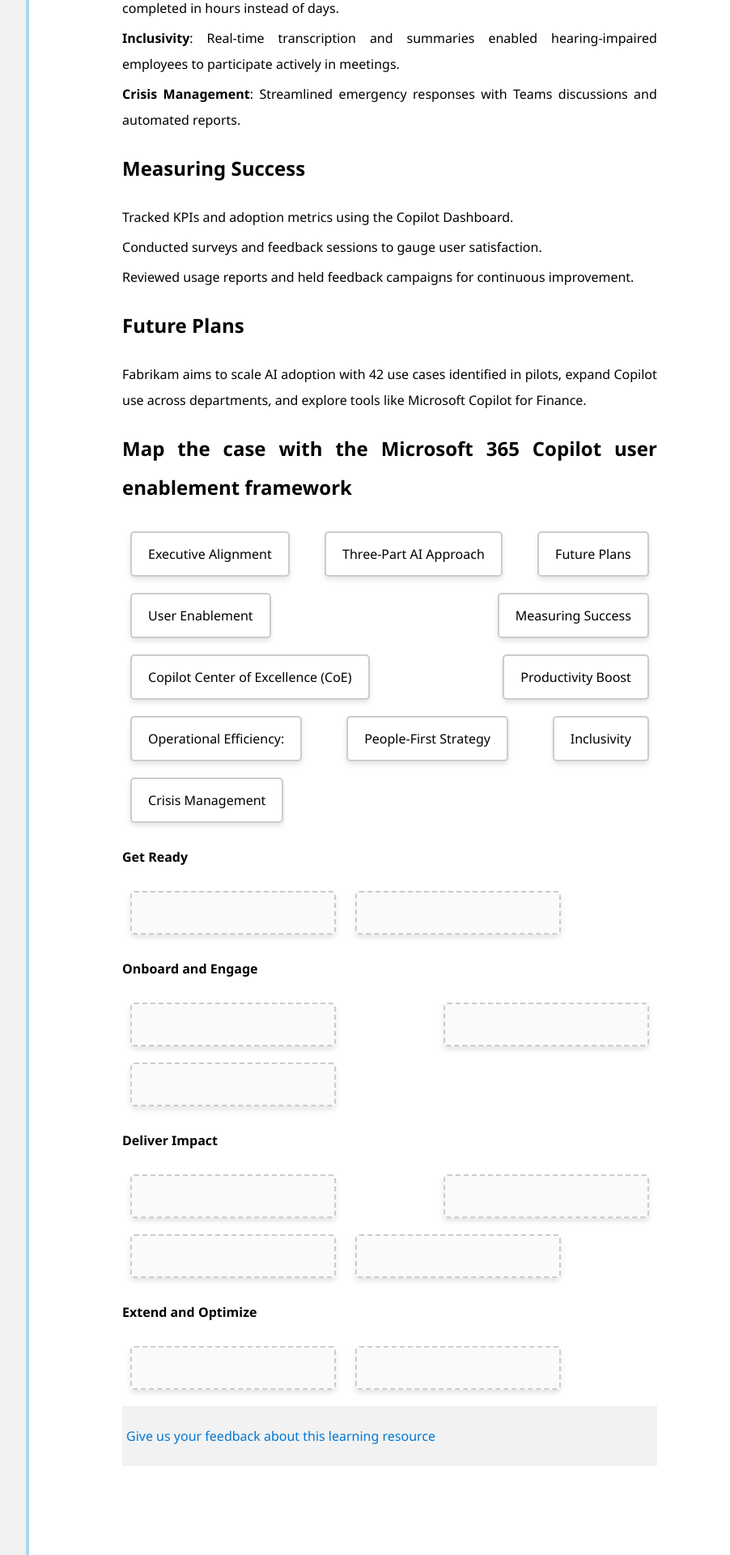
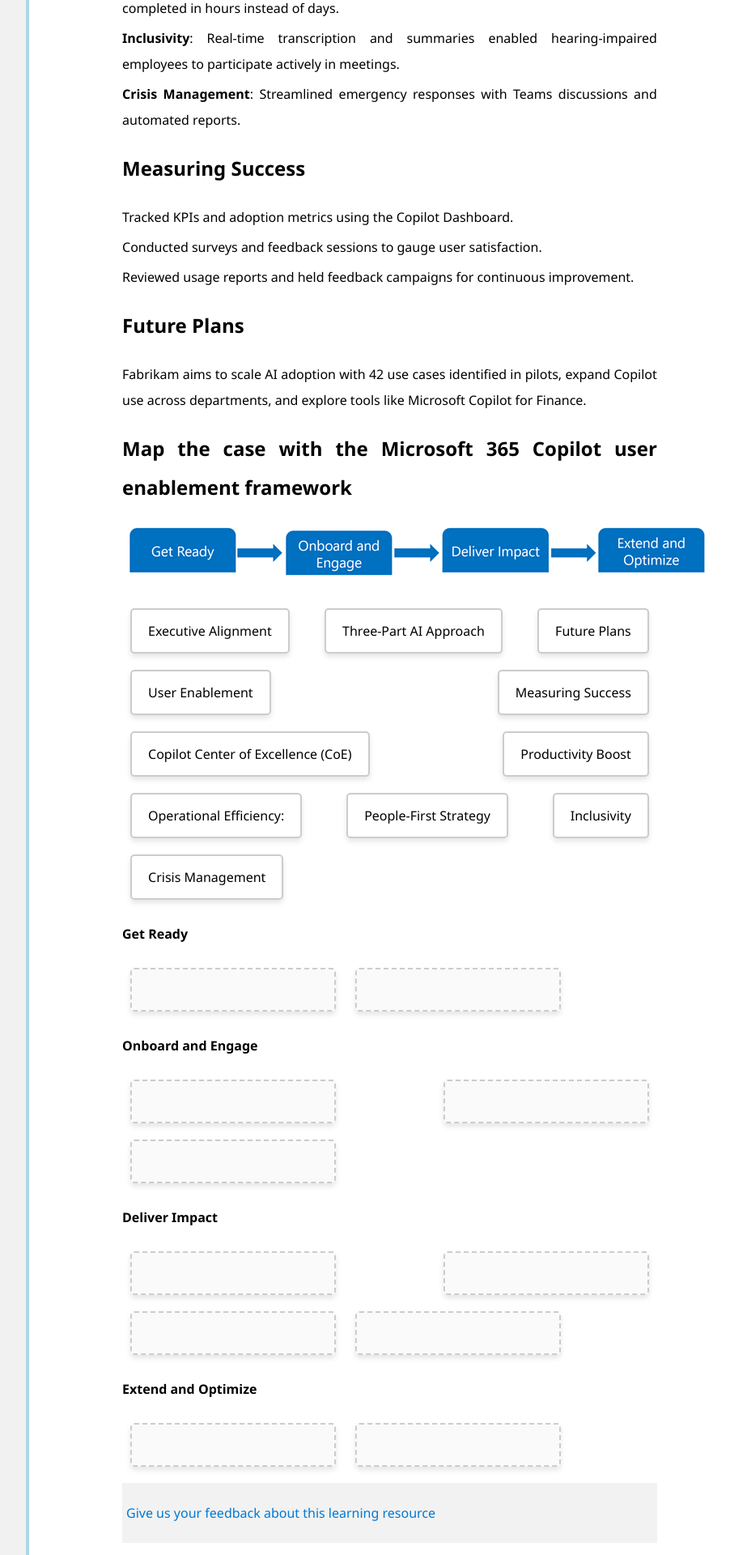
Before and after one commit to ningweinw/iengage, a Jekyll site: the page built from project-files/case-study/Modern Workspace/Microsoft 365 Copilot Adoption.md, in a window 1280 px wide. Shown: the part 1024-2944 px from the top of the page at 81% size, without its empty margins (288-1190 px from the left). Built offline with Jekyll 4.4.1, drawn with Linux system fonts in a browser that asks for light colours.

Commit message:
Update Microsoft 365 Copilot Adoption.md

```diff
--- a/project-files/case-study/Modern Workspace/Microsoft 365 Copilot Adoption.md
+++ b/project-files/case-study/Modern Workspace/Microsoft 365 Copilot Adoption.md
@@ -37,6 +37,10 @@
 
 
 ## Map the case with the Microsoft 365 Copilot user enablement framework
+<a href="./images/s1.png">
+  <img src="./images/s1.png" alt="image of Copilot enablement framework">
+</a>
+<br>
 
 <html lang="en">
 <head>
```
